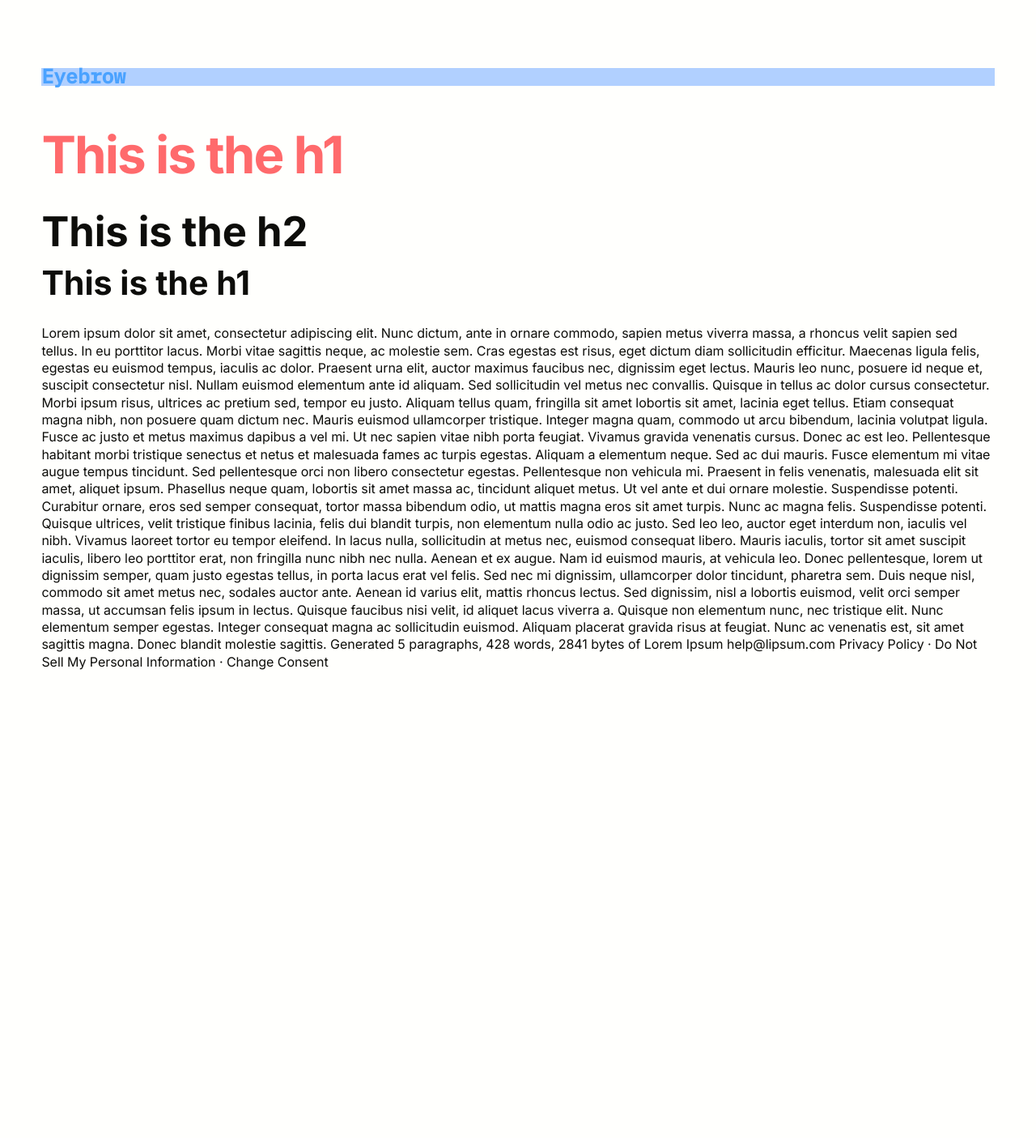
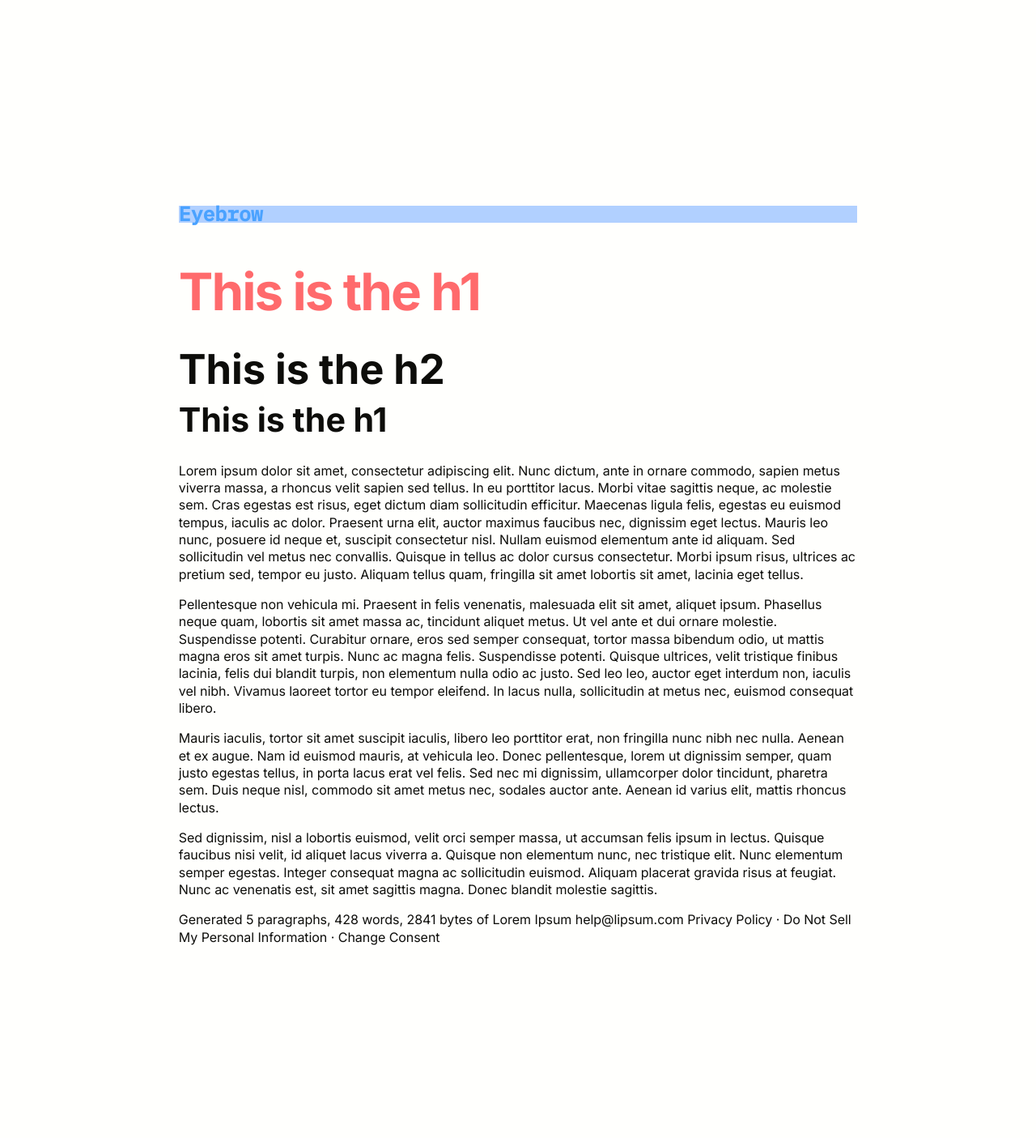
Before and after one commit to krlmnz/krlmnz, a Jekyll site: the page index.html, which Jekyll copies as it is, in a window 1280 px wide. Shown: the whole page at 81% size. Built offline with Jekyll 4.4.1, drawn with Linux system fonts in a browser that asks for light colours; before the commit the page ends 900 px from its top, so only the background shows below that.

Commit message:
Update index.html

```diff
--- a/index.html
+++ b/index.html
@@ -141,15 +141,11 @@ h3 {font-size: var(--font-size-h3);}
 
 .outer {
 
- padding:  calc(3vw + 5px);
+ padding:  calc(16vw + 8px);
 }
 
-
-    </style>
-
-
-
-  </head>
+ </style>
+ </head>
 
 
 
@@ -163,15 +159,13 @@ h3 {font-size: var(--font-size-h3);}
     <h2>This is the h2</h2>
     <h3>This is the h1</h3>
     <p>Lorem ipsum dolor sit amet, consectetur adipiscing elit. Nunc dictum, ante in ornare commodo, sapien metus viverra massa, a rhoncus velit sapien sed tellus. In eu porttitor lacus. Morbi vitae sagittis neque, ac molestie sem. Cras egestas est risus, eget dictum diam sollicitudin efficitur. Maecenas ligula felis, egestas eu euismod tempus, iaculis ac dolor. Praesent urna elit, auctor maximus faucibus nec, dignissim eget lectus. Mauris leo nunc, posuere id neque et, suscipit consectetur nisl. Nullam euismod elementum ante id aliquam. Sed sollicitudin vel metus nec convallis. Quisque in tellus ac dolor cursus consectetur. Morbi ipsum risus, ultrices ac pretium sed, tempor eu justo. Aliquam tellus quam, fringilla sit amet lobortis sit amet, lacinia eget tellus.
-
-Etiam consequat magna nibh, non posuere quam dictum nec. Mauris euismod ullamcorper tristique. Integer magna quam, commodo ut arcu bibendum, lacinia volutpat ligula. Fusce ac justo et metus maximus dapibus a vel mi. Ut nec sapien vitae nibh porta feugiat. Vivamus gravida venenatis cursus. Donec ac est leo. Pellentesque habitant morbi tristique senectus et netus et malesuada fames ac turpis egestas. Aliquam a elementum neque. Sed ac dui mauris. Fusce elementum mi vitae augue tempus tincidunt. Sed pellentesque orci non libero consectetur egestas.
-
+    </p> <p>
 Pellentesque non vehicula mi. Praesent in felis venenatis, malesuada elit sit amet, aliquet ipsum. Phasellus neque quam, lobortis sit amet massa ac, tincidunt aliquet metus. Ut vel ante et dui ornare molestie. Suspendisse potenti. Curabitur ornare, eros sed semper consequat, tortor massa bibendum odio, ut mattis magna eros sit amet turpis. Nunc ac magna felis. Suspendisse potenti. Quisque ultrices, velit tristique finibus lacinia, felis dui blandit turpis, non elementum nulla odio ac justo. Sed leo leo, auctor eget interdum non, iaculis vel nibh. Vivamus laoreet tortor eu tempor eleifend. In lacus nulla, sollicitudin at metus nec, euismod consequat libero.
-
+</p><p>
 Mauris iaculis, tortor sit amet suscipit iaculis, libero leo porttitor erat, non fringilla nunc nibh nec nulla. Aenean et ex augue. Nam id euismod mauris, at vehicula leo. Donec pellentesque, lorem ut dignissim semper, quam justo egestas tellus, in porta lacus erat vel felis. Sed nec mi dignissim, ullamcorper dolor tincidunt, pharetra sem. Duis neque nisl, commodo sit amet metus nec, sodales auctor ante. Aenean id varius elit, mattis rhoncus lectus.
-
+</p><p>
 Sed dignissim, nisl a lobortis euismod, velit orci semper massa, ut accumsan felis ipsum in lectus. Quisque faucibus nisi velit, id aliquet lacus viverra a. Quisque non elementum nunc, nec tristique elit. Nunc elementum semper egestas. Integer consequat magna ac sollicitudin euismod. Aliquam placerat gravida risus at feugiat. Nunc ac venenatis est, sit amet sagittis magna. Donec blandit molestie sagittis.
-
+</p><p>
 Generated 5 paragraphs, 428 words, 2841 bytes of Lorem Ipsum
 help@lipsum.com
 Privacy Policy · Do Not Sell My Personal Information · Change Consent
```
